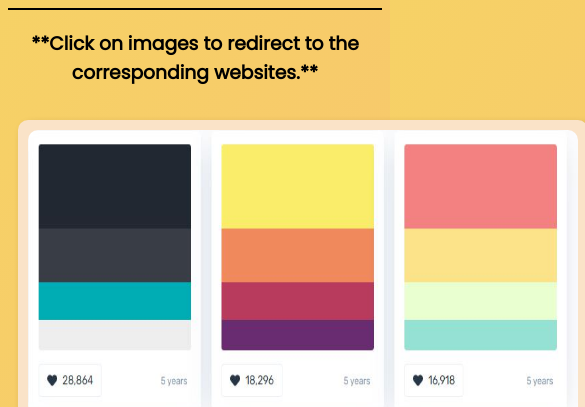
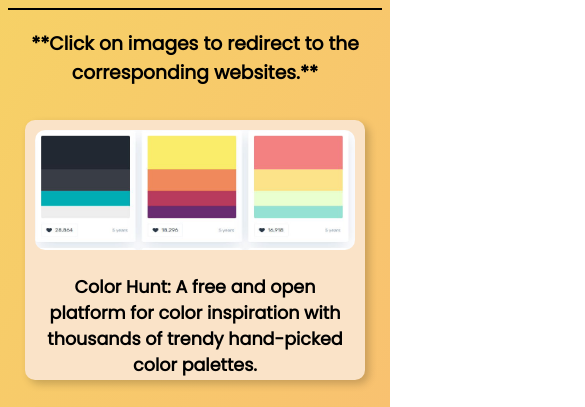
Before and after one commit to aqibansari137/UsefulWeb, a plain HTML site: page index.html in a window 390 px wide. Shown: the part 131-538 px from the top of the page, 585 px wide, since content can reach past the window. Drawn offline with Linux system fonts and the light colour scheme.

Commit message:
Update style.css
made responsive for mobile devices

```diff
--- a/style.css
+++ b/style.css
@@ -26,3 +26,13 @@ body{
     width: 100%;
     height:75%;
 }
+@media (max-width:615px){
+    .card{
+        height: 15rem;
+        width:20rem;
+        font-size: 15px;
+    }
+    .card img{
+        height: 50%;
+    }
+}
```
